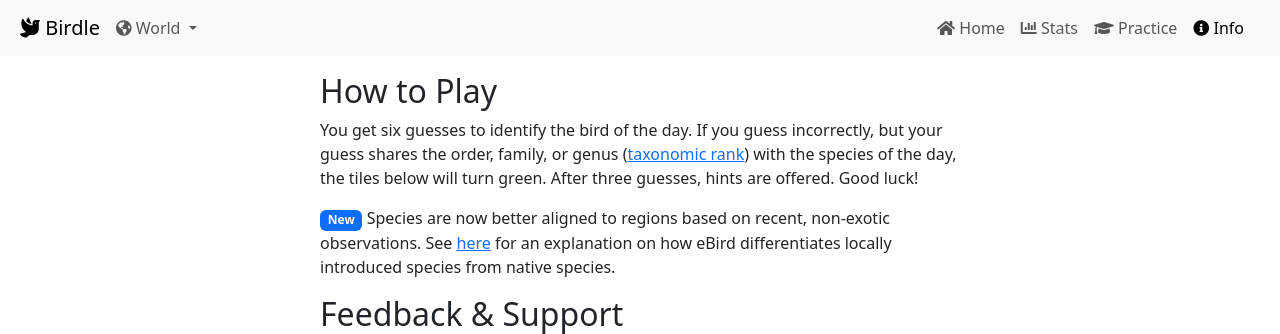
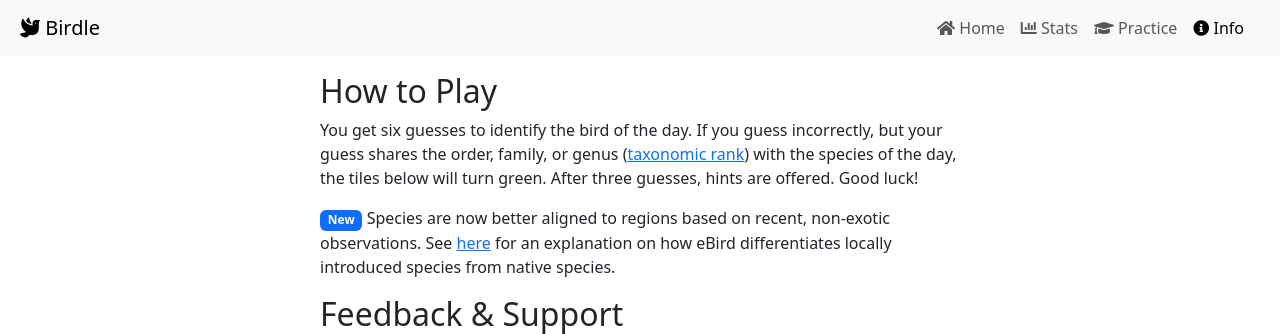
Before and after one commit to mitchbeebe/new-birdle, a Django app: page /info/ in a window 1280 px wide. Shown: the top 334 px of the page. Run offline with Django 3.2, Linux system fonts and the light colour scheme; some libraries are stand-ins or nearby versions.

Commit message:
fix: region dropdown 404s from /info and /practice

```diff
--- a/birdle/templates/birdle/base.html
+++ b/birdle/templates/birdle/base.html
@@ -35,7 +35,8 @@
       {% current_region_code as nav_region_code %}
       <a class="navbar-brand mx-md-2" href="/{{nav_region_code}}/"><i class="fas fa-dove"></i> Birdle</a>
       <ul class="navbar-nav ms-auto me-2">
-        <li class="nav-item dropdown hidden">
+        {% if request.resolver_match.url_name != "info" and request.resolver_match.url_name != "practice" %}
+        <li class="nav-item dropdown">
           <a href="#" class="nav-link dropdown-toggle" data-bs-toggle="dropdown">
             <i class="fas fa-globe-americas"></i>
             <span id="region"> {{request.session.region_code|default:"world"|region_name}}</span>
@@ -49,6 +50,7 @@
             {% endfor%}
           </ul>
         </li>
+        {% endif %}
       </ul>
       <button class="navbar-toggler px-1" type="button" data-bs-toggle="offcanvas" data-bs-target="#navbarToggler" aria-controls="navbarToggler" aria-expanded="false" aria-label="Toggle navigation">
         <span class="navbar-toggler-icon"></span>
```
